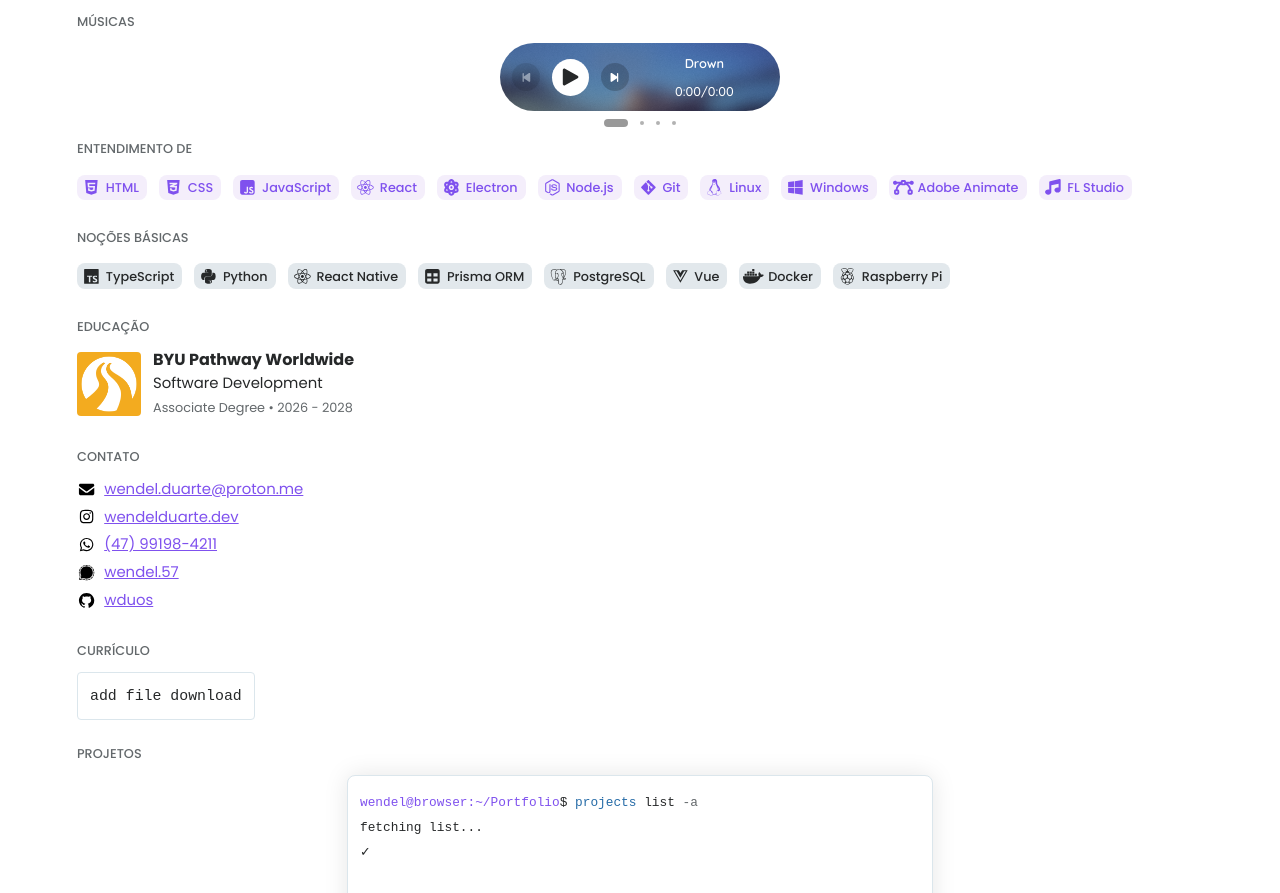
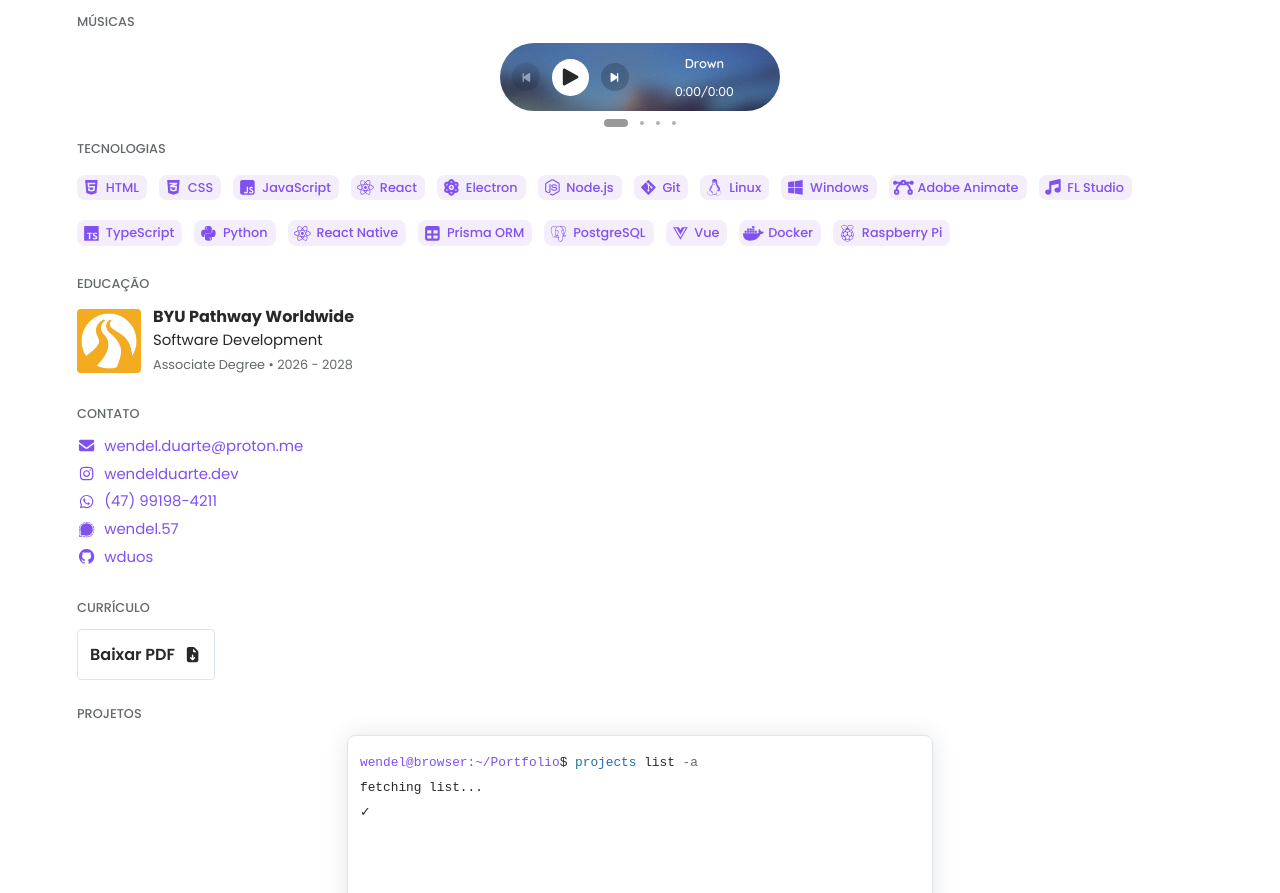
Before and after one commit to wduos/wendelduarte.dev, a React (Vite) app: page / in a window 1280 px wide. Shown: the part 800-1693 px from the top of the page. Built offline with nearby package versions, Linux system fonts and the light colour scheme; a web font is replaced by a local one.

Commit message:
added resume download

```diff
--- a/src/index.css
+++ b/src/index.css
@@ -58,6 +58,7 @@ p {
 
 a {
   color: inherit;
+  text-decoration: none;
 }
 
 li {
@@ -212,6 +213,11 @@ li svg {
 
 .icon {
   height: 1.2rem;
+  fill: var(--accent);
+}
+.icon-f {
+  height: 1.2rem;
+  fill: var(--font);
 }
 
 .wrp {
--- a/src/pages/Home/Home.jsx
+++ b/src/pages/Home/Home.jsx
@@ -342,7 +342,7 @@ export default function Home() {
           className="micro-title mrg-top-2"
           style={isPlaying ? { marginTop: "1.75rem" } : undefined}
         >
-          Entendimento de
+          Tecnologias
         </p>
         <div className="d-flex-center-gap mrg-block d-flex-wrap">
           <TechLabel techName="html" />
@@ -356,18 +356,14 @@ export default function Home() {
           <TechLabel techName="windows" />
           <TechLabel techName="animate" />
           <TechLabel techName="fl" />
-        </div>
-
-        <p className="micro-title mrg-top-1">Noções Básicas</p>
-        <div className="d-flex-center-gap mrg-block d-flex-wrap">
-          <TechLabel theme="gray" techName="typescript" />
-          <TechLabel theme="gray" techName="python" />
-          <TechLabel theme="gray" techName="native" />
-          <TechLabel theme="gray" techName="prisma" />
-          <TechLabel theme="gray" techName="postgres" />
-          <TechLabel theme="gray" techName="vue" />
-          <TechLabel theme="gray" techName="docker" />
-          <TechLabel theme="gray" techName="pi" />
+          <TechLabel techName="typescript" />
+          <TechLabel techName="python" />
+          <TechLabel techName="native" />
+          <TechLabel techName="prisma" />
+          <TechLabel techName="postgres" />
+          <TechLabel techName="vue" />
+          <TechLabel techName="docker" />
+          <TechLabel techName="pi" />
         </div>
 
         <p className="micro-title mrg-top-1">Educação</p>
@@ -464,9 +460,20 @@ export default function Home() {
         <br />
 
         <p className="micro-title mrg-top-1">Currículo</p>
-        <div className="d-iflex wrp mrg-block">
-          <p className="code">add file download</p>
-        </div>
+        <a
+          className="wrp mrg-block d-iflex-center-gap bold"
+          href="/wendel.pdf"
+          download="Cúrriculo - Wendel Duarte dos Santos"
+        >
+          Baixar PDF
+          <svg
+            className="icon-f"
+            xmlns="http://www.w3.org/2000/svg"
+            viewBox="0 0 640 640"
+          >
+            <path d="M128 128C128 92.7 156.7 64 192 64L341.5 64C358.5 64 374.8 70.7 386.8 82.7L493.3 189.3C505.3 201.3 512 217.6 512 234.6L512 512C512 547.3 483.3 576 448 576L192 576C156.7 576 128 547.3 128 512L128 128zM336 122.5L336 216C336 229.3 346.7 240 360 240L453.5 240L336 122.5zM303 505C312.4 514.4 327.6 514.4 336.9 505L400.9 441C410.3 431.6 410.3 416.4 400.9 407.1C391.5 397.8 376.3 397.7 367 407.1L344 430.1L344 344C344 330.7 333.3 320 320 320C306.7 320 296 330.7 296 344L296 430.1L273 407.1C263.6 397.7 248.4 397.7 239.1 407.1C229.8 416.5 229.7 431.7 239.1 441L303.1 505z" />
+          </svg>
+        </a>
 
         <p className="micro-title mrg-top">Projetos</p>
 
```
Also changed, not shown: 1 other file (tests, documents, lock files or other folders).
